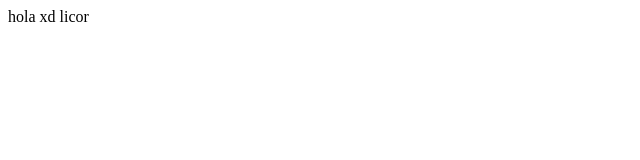
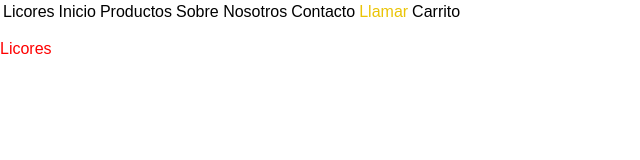
Before and after one commit to anngello601/LicorV2, a plain HTML site: page index.htm in a window 1280 px wide. Shown: the whole page, without its empty margins (0-640 px from the left). Drawn offline with Linux system fonts and the light colour scheme.

Commit message:
Update index.htm

```diff
--- a/index.htm
+++ b/index.htm
@@ -2,11 +2,21 @@
 <head>
     <meta charset="UTF-8">
     <meta name="viewport" content="width=device-width, initial-scale=1.0">
+    <link rel="stylesheet" href="style.css">
     <title>Document</title>
 </head>
-<body>
-    <link rel="stylesheet" href="style.css">
-    <p>hola xd licor</p>
-    <img src="img/fondo.webp" alt="">
+<body class="fondo">
+    <table id="cabezaTabla">
+        <tr>
+            <td>Licores</td>
+            <td>Inicio</td>
+            <td>Productos</td>
+            <td>Sobre Nosotros</td>
+            <td>Contacto</td>
+            <td style="color: rgb(234, 196, 7);">Llamar</td>
+            <td id="Carrito">Carrito</td>
+        </tr>
+    </table>
+    <p  style="color: red;"> Licores</p>
 </body>
 </html>
```
